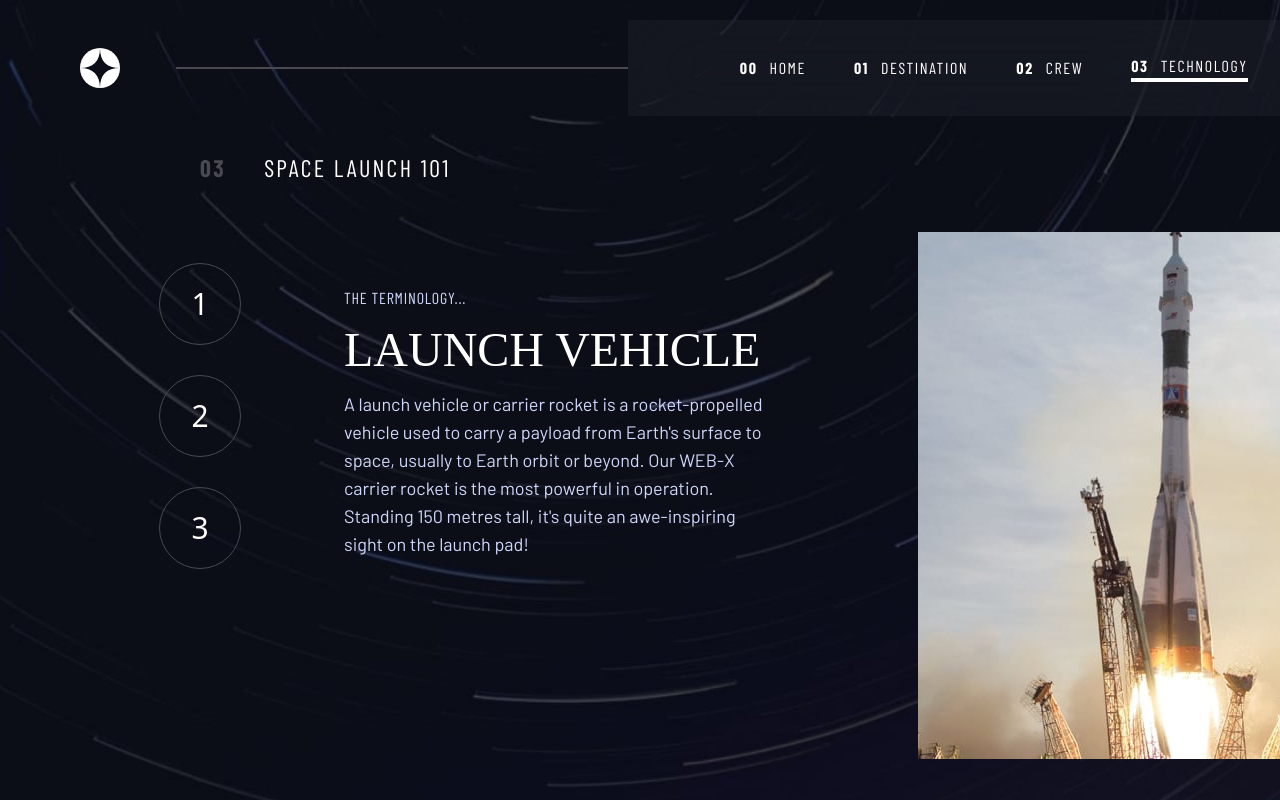
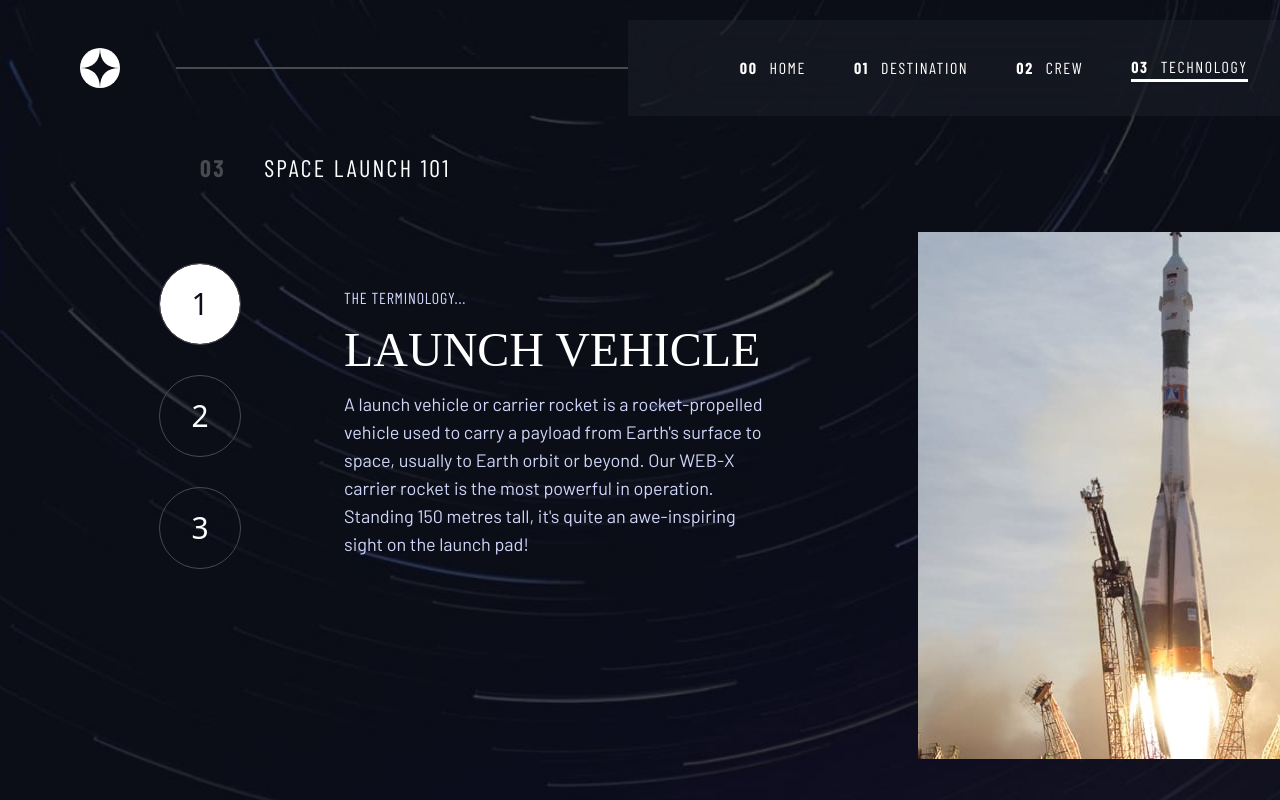
Before and after one commit to neshacascia/space-tourism, a React (Vite) app: page /technology in a window 1280 px wide. Shown: the top 800 px of the page. Built offline with nearby package versions, Linux system fonts and the light colour scheme; a web font is replaced by a local one.

Commit message:
added end prop to NavLink to ensure when nav with / isn't matched as active when its descendant paths are matched

```diff
--- a/src/components/navbars/CrewNavbar.jsx
+++ b/src/components/navbars/CrewNavbar.jsx
@@ -3,11 +3,21 @@ import { NavLink } from 'react-router-dom';
 import { crewNavBarArr } from '../../navbarData';
 
 export default function CrewNavbar() {
+  const activeStyle = {
+    background: 'white',
+  };
+
+  const notActiveStyle = {
+    backgroundColor: 'rgb(72, 74, 80)',
+  };
+
   const crewNavLinks = crewNavBarArr.map(crew => (
     <NavLink
       to={crew.path}
-      className="bg-gray rounded-full w-2.5 h-2.5 hover:bg-lightGray focus:bg-white lg:w-4 lg:h-4"
+      style={({ isActive }) => (isActive ? activeStyle : notActiveStyle)}
+      className="rounded-full w-2.5 h-2.5 hover:bg-lightGray lg:w-4 lg:h-4"
       key={crew.id}
+      end
     ></NavLink>
   ));
   return <ul className="flex gap-4 py-8">{crewNavLinks}</ul>;
--- a/src/components/navbars/DestinationNavbar.jsx
+++ b/src/components/navbars/DestinationNavbar.jsx
@@ -15,6 +15,7 @@ export default function DestinationNavbar() {
         style={({ isActive }) => (isActive ? activeStyle : undefined)}
         className="hover:border-b-4 hover:border-gray active:border-gray pb-2"
         key={planet.id}
+        end
       >
         {planet.name}
       </NavLink>
--- a/src/components/navbars/Navbar.jsx
+++ b/src/components/navbars/Navbar.jsx
@@ -9,10 +9,8 @@ export default function Navbar(props) {
   const { openModal } = useContext(Context);
 
   const activeStyle = {
-    borderBlockEnd: 'solid white 4px',
+    borderBottom: 'solid white 3px',
   };
-
-  const activeClassName = 'underline';
 
   const navLinks = navBarArr.map(nav => (
     <NavLink
--- a/src/components/navbars/TechnologyNavbar.jsx
+++ b/src/components/navbars/TechnologyNavbar.jsx
@@ -3,12 +3,19 @@ import { NavLink } from 'react-router-dom';
 import { techNavBarArr } from '../../navbarData';
 
 export default function TechnologyNavbar() {
+  const activeStyle = {
+    background: 'white',
+    color: '#0B0D17',
+  };
+
   const techNavLinks = techNavBarArr.map(tech => (
     <li className="w-10 h-10 sm:w-techNavButton sm:h-techNavButton lg:w-desktopTechNav lg:h-desktopTechNav">
       <NavLink
         to={tech.path}
-        className="text-white bg-transparent outline outline-gray outline-1 rounded-full w-full h-full flex justify-center items-center hover:outline-white focus:bg-white focus:text-darkBlue sm:text-2xl lg:text-3xl"
+        style={({ isActive }) => (isActive ? activeStyle : undefined)}
+        className="text-white bg-transparent outline outline-gray outline-1 rounded-full w-full h-full flex justify-center items-center hover:outline-white sm:text-2xl lg:text-3xl"
         key={tech.id}
+        end
       >
         {tech.num}
       </NavLink>
--- a/src/navbarData.js
+++ b/src/navbarData.js
@@ -28,7 +28,7 @@ export const navBarArr = [
 export const planetsNavBarArr = [
   {
     id: '0',
-    path: '/destination/',
+    path: '/destination',
     name: 'MOON',
   },
   {
@@ -71,7 +71,7 @@ export const techNavBarArr = [
   {
     id: '0',
     num: 1,
-    path: '/technology/',
+    path: '/technology',
   },
   {
     id: '1',
```
